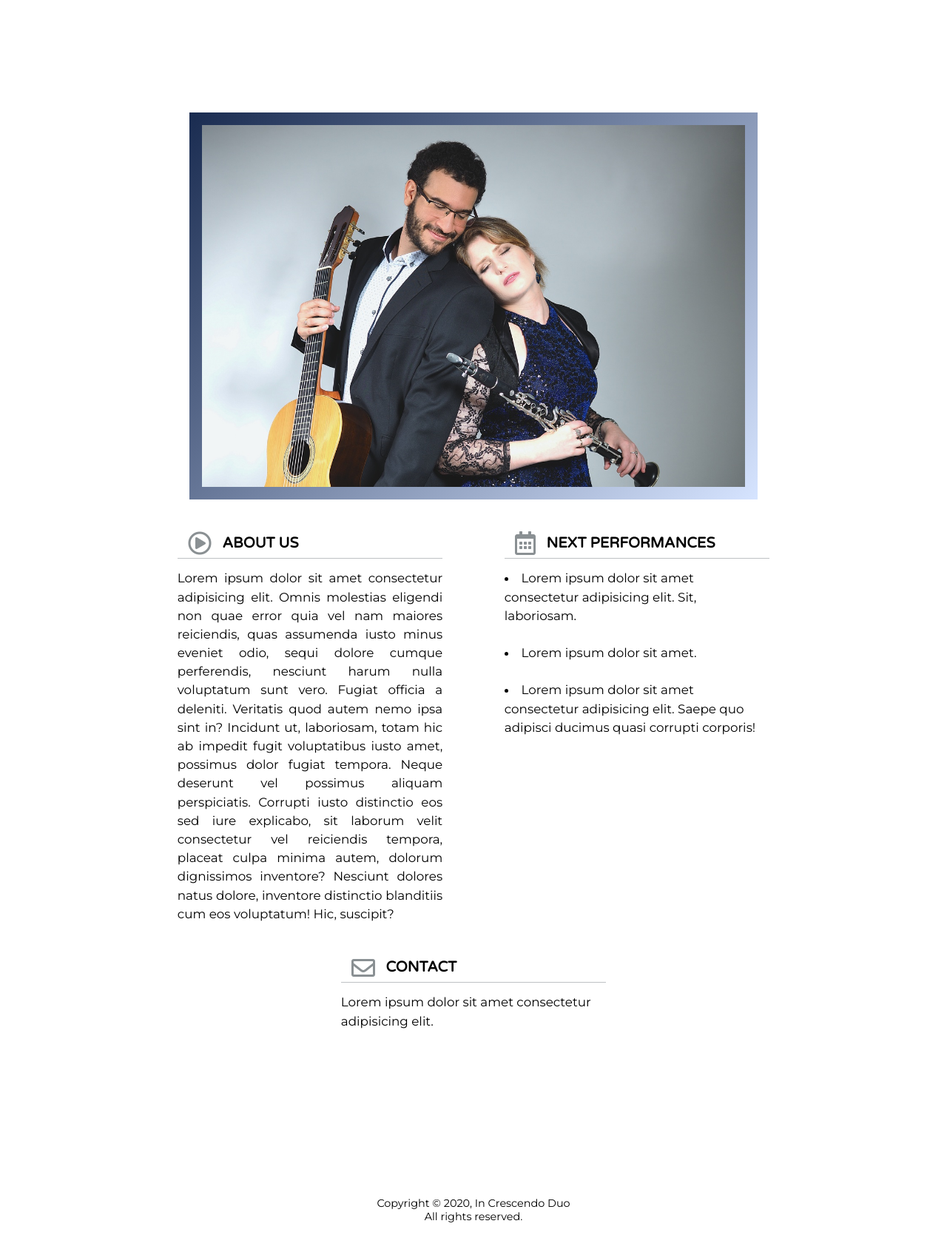
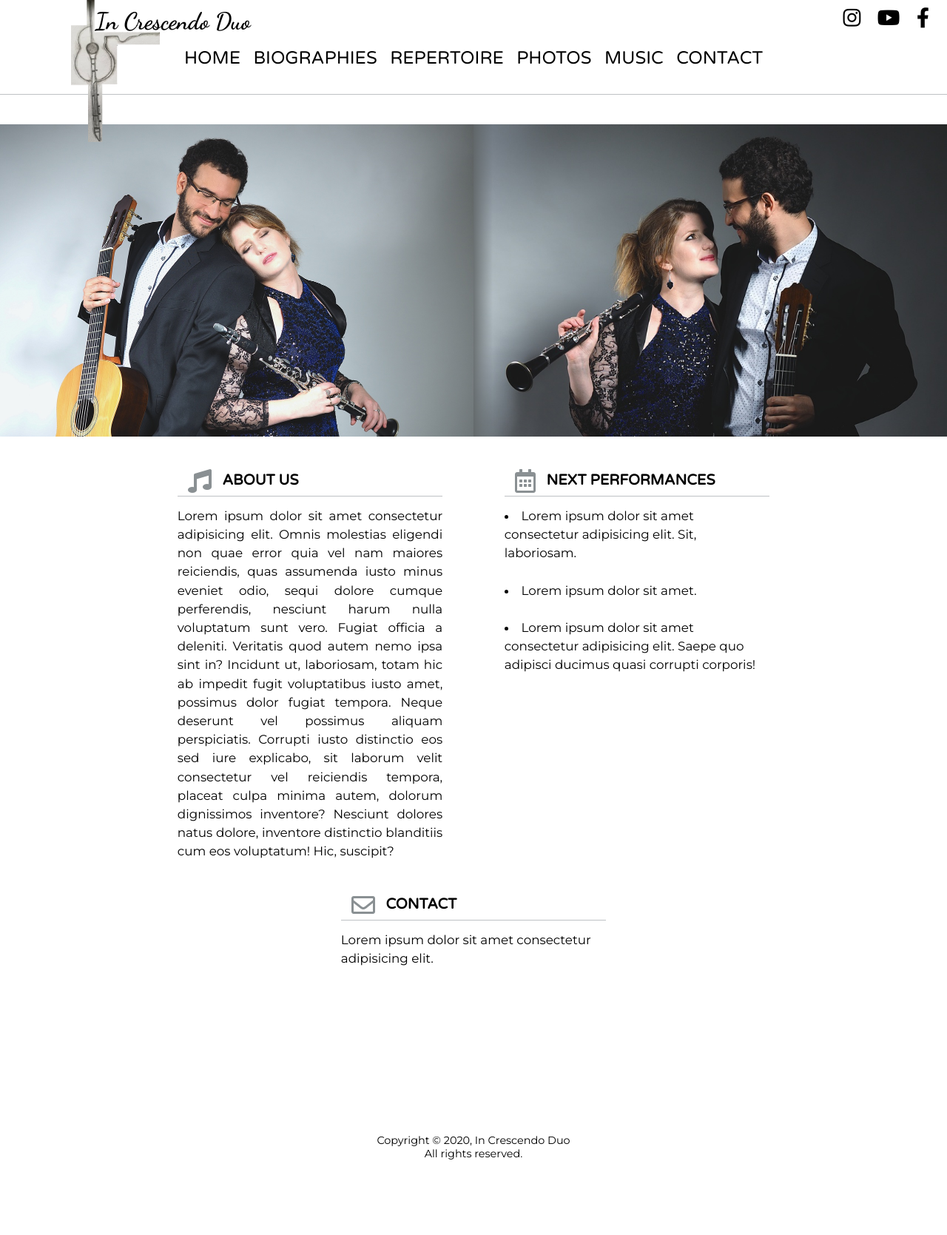
Before and after one commit to EsztiDi/increscendoduo, a PHP site: page / in a window 1280 px wide. Shown: the whole page at 74% size. After the commit the page ends 1567 px from the top, so only its background shows below. Run offline with PHP 8.4, Linux system fonts and the light colour scheme; some libraries are stand-ins or nearby versions; some web fonts are replaced.

Commit message:
White header, 2 photos

```diff
--- a/biographies.html
+++ b/biographies.html
@@ -4,7 +4,7 @@
   <meta charset="UTF-8">
   <meta name="viewport" content="width=device-width, initial-scale=1.0">
   <meta name="description" content="In Crescendo Duo"/>
-  <meta name="theme-color" content="#001B52"/>
+  <meta name="theme-color" content="#FFF"/>
   <title>Biographies - In Crescendo Duo</title>
   <link rel="shortcut icon" href="./images/favicon.ico"/>
   <script src="https://code.jquery.com/jquery-3.5.1.min.js" integrity="sha256-9/aliU8dGd2tb6OSsuzixeV4y/faTqgFtohetphbbj0=" crossorigin="anonymous"></script>
--- a/contact.html
+++ b/contact.html
@@ -4,7 +4,7 @@
   <meta charset="UTF-8">
   <meta name="viewport" content="width=device-width, initial-scale=1.0">
   <meta name="description" content="In Crescendo Duo"/>
-  <meta name="theme-color" content="#001B52"/>
+  <meta name="theme-color" content="#FFF"/>
   <title>Contact - In Crescendo Duo</title>
   <link rel="shortcut icon" href="./images/favicon.ico"/>
   <script src="https://code.jquery.com/jquery-3.5.1.min.js" integrity="sha256-9/aliU8dGd2tb6OSsuzixeV4y/faTqgFtohetphbbj0=" crossorigin="anonymous"></script>
--- a/index.html
+++ b/index.html
@@ -4,7 +4,7 @@
   <meta charset="UTF-8">
   <meta name="viewport" content="width=device-width, initial-scale=1.0">
   <meta name="description" content="In Crescendo Duo"/>
-  <meta name="theme-color" content="#001B52"/>
+  <meta name="theme-color" content="#FFF"/>
   <title>In Crescendo Duo</title>
   <link rel="shortcut icon" href="./images/favicon.ico"/>
   <script src="https://code.jquery.com/jquery-3.5.1.min.js" integrity="sha256-9/aliU8dGd2tb6OSsuzixeV4y/faTqgFtohetphbbj0=" crossorigin="anonymous"></script>
@@ -36,15 +36,15 @@
     <i class="fas fa-times"></i>
   </header>
   <main>
-    <div class="container">
+    <!-- <div class="container"> -->
       <div class="slideshow">
-        <img class="slides" src="./images/1.jpg" alt="In Crescendo Duo 1">
-        <img class="slides" src="./images/2.jpg" alt="In Crescendo Duo 2">
+        <img class="slides one" src="./images/1.jpg" alt="In Crescendo Duo 1">
+        <img class="slides two" src="./images/2.jpg" alt="In Crescendo Duo 2">
       </div>
-    </div>
+    <!-- </div> -->
     <section class="cards">
       <div class="us">
-        <h3><i class="far fa-play-circle"></i>About us</h3>
+        <h3><i class="fas fa-music"></i>About us</h3>
         <p>Lorem ipsum dolor sit amet consectetur adipisicing elit. Omnis molestias eligendi non quae error quia vel nam maiores reiciendis, quas assumenda iusto minus eveniet odio, sequi dolore cumque perferendis, nesciunt harum nulla voluptatum sunt vero. Fugiat officia a deleniti. Veritatis quod autem nemo ipsa sint in? Incidunt ut, laboriosam, totam hic ab impedit fugit voluptatibus iusto amet, possimus dolor fugiat tempora. Neque deserunt vel possimus aliquam perspiciatis. Corrupti iusto distinctio eos sed iure explicabo, sit laborum velit consectetur vel reiciendis tempora, placeat culpa minima autem, dolorum dignissimos inventore? Nesciunt dolores natus dolore, inventore distinctio blanditiis cum eos voluptatum! Hic, suscipit?</p>
       </div>
       <div class="next">
--- a/music.html
+++ b/music.html
@@ -4,7 +4,7 @@
   <meta charset="UTF-8">
   <meta name="viewport" content="width=device-width, initial-scale=1.0">
   <meta name="description" content="In Crescendo Duo"/>
-  <meta name="theme-color" content="#001B52"/>
+  <meta name="theme-color" content="#FFF"/>
   <title>Music - In Crescendo Duo</title>
   <link rel="shortcut icon" href="./images/favicon.ico"/>
   <script src="https://code.jquery.com/jquery-3.5.1.min.js" integrity="sha256-9/aliU8dGd2tb6OSsuzixeV4y/faTqgFtohetphbbj0=" crossorigin="anonymous"></script>
@@ -37,6 +37,7 @@
   </header>
   <main>
     <section class="music">
+      <h3><i class="far fa-play-circle"></i>In Crescendo Duo - History of Tango, A. Piazzolla (I. Bordel 1900)</h3>
       <div class="videos">
         <iframe src="https://www.youtube-nocookie.com/embed/SIP_yj7AQK4" frameborder="0" allow="accelerometer; autoplay; encrypted-media; gyroscope; picture-in-picture" allowfullscreen></iframe>
       </div>
--- a/photos.html
+++ b/photos.html
@@ -4,7 +4,7 @@
   <meta charset="UTF-8">
   <meta name="viewport" content="width=device-width, initial-scale=1.0">
   <meta name="description" content="In Crescendo Duo"/>
-  <meta name="theme-color" content="#001B52"/>
+  <meta name="theme-color" content="#FFF"/>
   <title>Photos - In Crescendo Duo</title>
   <link rel="shortcut icon" href="./images/favicon.ico"/>
   <script src="https://code.jquery.com/jquery-3.5.1.min.js" integrity="sha256-9/aliU8dGd2tb6OSsuzixeV4y/faTqgFtohetphbbj0=" crossorigin="anonymous"></script>
--- a/repertoire.html
+++ b/repertoire.html
@@ -4,7 +4,7 @@
   <meta charset="UTF-8">
   <meta name="viewport" content="width=device-width, initial-scale=1.0">
   <meta name="description" content="In Crescendo Duo"/>
-  <meta name="theme-color" content="#001B52"/>
+  <meta name="theme-color" content="#FFF"/>
   <title>Repertoire - In Crescendo Duo</title>
   <link rel="shortcut icon" href="./images/favicon.ico"/>
   <script src="https://code.jquery.com/jquery-3.5.1.min.js" integrity="sha256-9/aliU8dGd2tb6OSsuzixeV4y/faTqgFtohetphbbj0=" crossorigin="anonymous"></script>
@@ -37,12 +37,13 @@
   </header>
   <main>
     <section class="bio">
-      <div class="duo">
+      <div class="rep">
         <div class="img-container">
           <img src="./images/2.jpg" alt="In Crescendo Duo 2">
         </div>
         <h3>In Crescendo Duo</h3>
         <p>Lorem ipsum dolor sit amet consectetur adipisicing elit. Omnis molestias eligendi non quae error quia vel nam maiores reiciendis, quas assumenda iusto minus eveniet odio, sequi dolore cumque perferendis, nesciunt harum nulla voluptatum sunt vero. Fugiat officia a deleniti. Veritatis quod autem nemo ipsa sint in? Incidunt ut, laboriosam, totam hic ab impedit fugit voluptatibus iusto amet, possimus dolor fugiat tempora. Neque deserunt vel possimus aliquam perspiciatis. Corrupti iusto distinctio eos sed iure explicabo, sit laborum velit consectetur vel reiciendis tempora, placeat culpa minima autem, dolorum dignissimos inventore? Nesciunt dolores natus dolore, inventore distinctio blanditiis cum eos voluptatum! Hic, suscipit?</p>
+        <br>
         <p>Lorem ipsum dolor sit amet consectetur adipisicing elit. Enim atque accusantium laborum. Odit in error accusamus id ipsam quis eaque perferendis dolorem fugit numquam consequuntur dolor laborum eius aut ullam, hic impedit odio officiis tempora atque obcaecati ducimus aperiam.</p>
       </div>
     </section>
--- a/scripts/main.js
+++ b/scripts/main.js
@@ -1,82 +1,69 @@
 $(document).ready(function() {
 
-  if (window.matchMedia("(min-width: 641px)").matches) {
-    var prevScrollPos = window.pageYOffset;
-    $(window).on("scroll", function(){
-      var currentScrollPos = window.pageYOffset;
+  // if (window.matchMedia("(min-width: 641px)").matches) {
+  //   var prevScrollPos = window.pageYOffset;
+  //   $(window).on("scroll", function(){
+  //     var currentScrollPos = window.pageYOffset;
 
-      if (prevScrollPos > currentScrollPos) {
-        $("body > header").css("top", "0");
-      } else {
-        $("body > header").css("top", "-13rem");
-      }
-      prevScrollPos = currentScrollPos;
-    })
-  }
+  //     if (prevScrollPos > currentScrollPos) {
+  //       $("body > header").css("top", "0");
+  //     } else {
+  //       $("body > header").css("top", "-13rem");
+  //     }
+  //     prevScrollPos = currentScrollPos;
+  //   })
+  // }
 
+  if (window.matchMedia("(max-width: 640px)").matches) {
     var slideIndex = 0;
-  $(".container").fadeIn(1000);
+    // $(".container").fadeIn(1000);
     slideShow();
     function slideShow() {
       var slides = $(".slides");
 
-    // slides.eq(slideIndex - 1).fadeTo(1000, 0);
       slides.each(function(index){
-      // $(this).css("z-index", -index);
         $(this).fadeOut(1000);
       });
 
       slideIndex++;
-    if (slideIndex > slides.length) {
-      slideIndex = 1;
+      if (slideIndex > slides.length) {slideIndex = 1;}
+      slides.eq(slideIndex - 1).fadeIn(1000);
+      setTimeout(slideShow, 7000);
     }
-    // if (slideIndex == slides.length) {
-    //   slides.eq(0).fadeTo(500, 0.4);
-    //   slides.eq(0).css({"left": "0", "width": "100%", "filter": "blur(3px)", "z-index": -slideIndex});
-    // } else {
-    //   slides.eq(slideIndex).fadeTo(500, 0.4);
-    //   slides.eq(slideIndex).css({"left": "0", "width": "100%", "filter": "blur(3px)"});
-    // }
-    slides.eq(slideIndex - 1).fadeIn(1000);
-    // slides.eq(slideIndex - 1).fadeTo(500, 1);
-    // slides.eq(slideIndex - 1).css({"left": "20%", "width": "60%", "filter": ""});
-    setTimeout(slideShow, 7000);
   }
 
   $(".card").each(function(index) {
     $(this).on("click", function () {
-      $(".modal").fadeIn();
       currentSlide(index + 1);
       if (window.matchMedia("(pointer: fine)").matches) {
-        $("body").addClass("modal-open").css("overflow-y", "hidden");
-        $("body > header").addClass("modal-open");
+        $("body").addClass("modal-open");
+        // $("body > header").addClass("modal-open");
       }
+      $(".modal").fadeIn();
     })
   });
 
-  $(".close").on("click", function() {
+  function hideModal() {
     $(".modal").fadeOut();
     if (window.matchMedia("(pointer: fine)").matches) {
-      $("body").removeClass("modal-open").css("overflow-y", "");
-      $("body > header").removeClass("modal-open");
+      setTimeout(function() {
+        $("body").removeClass("modal-open");
+      }, 300);
+      // $("body > header").removeClass("modal-open");
     }
-  })
+  }
+
+  $(".close").on("click", function() {
+    hideModal();
+  });
   $(window).click(function(event) {
     if ($(event.target).hasClass("modal-content")) {
-      $(".modal").fadeOut();
-      if (window.matchMedia("(pointer: fine)").matches) {
-        $("body").removeClass("modal-open").css("overflow-y", "");
-        $("body > header").removeClass("modal-open");
-      }
+      hideModal();
     }
   });
   $(document).keydown(function(event) {
     if (event.keyCode == 27) {
-      $(".modal").fadeOut();
-      if (window.matchMedia("(pointer: fine)").matches) {
-        $("body").removeClass("modal-open").css("overflow-y", "");
-        $("body > header").removeClass("modal-open");
-      }
+      hideModal();
     }
     if (event.keyCode == 37) {
       plusSlides(-1);
@@ -93,11 +80,11 @@
     plusSlides(1);
   });
 
-  $(".thumbnail").each(function (index) {
-    $(this).on("click", function () {
-      currentSlide(index + 1);
-    });
-  });
+  // $(".thumbnail").each(function (index) {
+  //   $(this).on("click", function () {
+  //     currentSlide(index + 1);
+  //   });
+  // });
 
   var modalSlideIndex = 1;
   modalSlides(modalSlideIndex);
@@ -122,60 +109,78 @@
 
   $("header .fa-bars, header .fa-times").on("click", function () {
     $("body > header").toggleClass("show1");
+    setTimeout(function() {
       $("nav ul, .social").toggleClass("show2");
+    }, 100);
     $("header .fa-bars, header .fa-times").toggle(500);
   });
 
   gsap.registerPlugin(ScrollTrigger);
 
   ScrollTrigger.defaults({
-    start: "-10% bottom",
-    // start: "top 90%",
-    // end: "50% bottom",
-  });
-  // gsap.defaults({
-  //   duration: 0.7,
-  //   opacity: 0,
-  // });
-
-  gsap.from(".us", { y: innerWidth * 0.1, opacity: 0, duration: 0.7, scrollTrigger: ".us" });
-  gsap.from(".next", { y: innerWidth * 0.1, opacity: 0, duration: 0.7, scrollTrigger: ".next" });
-  gsap.from(".contact", { y: innerWidth * 0.1, opacity: 0, duration: 0.7, scrollTrigger: {trigger: ".contact", start: "-50% bottom"}});
-
-  gsap.from(".email", { y: innerWidth * 0.1, opacity: 0, duration: 0.7, scrollTrigger: ".email" });
-  gsap.from(".phone", { y: innerWidth * 0.1, opacity: 0, duration: 0.7, scrollTrigger: ".phone" });
-  gsap.from(".instagram", { y: innerWidth * 0.1, opacity: 0, duration: 0.7, scrollTrigger: ".instagram" });
-  gsap.from(".facebook", { y: innerWidth * 0.1, opacity: 0, duration: 0.7, scrollTrigger: ".facebook" });
-  gsap.from(".contacts h4", { opacity: 0, duration: 0.7, scrollTrigger: ".contacts h4" });
-
-  gsap.from(".videos", { opacity: 0, duration: 0.7, scrollTrigger: ".videos" });
-
-  gsap.from(".duo .img-container", { opacity: 0, duration: 0.7, scrollTrigger: ".duo" });
-  gsap.from(".duo h3", { opacity: 0, duration: 0.7, scrollTrigger: ".duo" });
-  $(".duo p").each(function() {
-    gsap.from(this, { y: innerWidth * 0.1, opacity: 0, duration: 0.7, scrollTrigger: this });
+    start: "10% bottom",
   });
 
-  gsap.from(".flora .img-container", { opacity: 0, duration: 0.7, scrollTrigger: ".flora" });
-  gsap.from(".flora h3", { opacity: 0, duration: 0.7, scrollTrigger: ".flora" });
-  $(".flora p").each(function() {
-    gsap.from(this, { y: innerWidth * 0.1, opacity: 0, duration: 0.7, scrollTrigger: this });
+  ScrollTrigger.batch(".cards div", {
+    onEnter: (elements, triggers) => {
+      gsap.from(elements, { y: 70, opacity: 0, duration: 0.6, stagger: 0.2 });
+    },
+    once: true,
   });
 
-  gsap.from(".daniel .img-container", { y: innerWidth * 0.1, opacity: 0, duration: 0.7, scrollTrigger: ".daniel" });
-  gsap.from(".daniel h3", { y: innerWidth * 0.1, opacity: 0, duration: 0.7, scrollTrigger: ".daniel" });
-  $(".daniel p").each(function() {
-    gsap.from(this, { y: innerWidth * 0.1, opacity: 0, duration: 0.7, scrollTrigger: this });
+  ScrollTrigger.batch(".flora h3, .flora div", {
+    onEnter: (elements, triggers) => {
+      gsap.from(elements, { opacity: 0, duration: 0.8, stagger: 0.2 });
+    },
+    once: true,
+  });
+  ScrollTrigger.batch(".flora p", {
+    onEnter: (elements, triggers) => {
+      gsap.from(elements, { y: 70, opacity: 0, duration: 0.6, stagger: 0.2 });
+    },
+    once: true,
   });
 
-  gsap.set(".card", { y: innerWidth * 0.1, opacity: 0 });
+  ScrollTrigger.batch(".daniel h3, .daniel div", {
+    onEnter: (elements, triggers) => {
+      gsap.from(elements, { opacity: 0, duration: 0.8, stagger: 0.2 });
+    },
+    once: true,
+  });
+  ScrollTrigger.batch(".daniel p", {
+    onEnter: (elements, triggers) => {
+      gsap.from(elements, { y: 70, opacity: 0, duration: 0.6, stagger: 0.2 });
+    },
+    once: true,
+  });
+
+  ScrollTrigger.batch(".rep h3, .rep div", {
+    onEnter: (elements, triggers) => {
+      gsap.from(elements, { opacity: 0, duration: 0.8, stagger: 0.2 });
+    },
+    once: true,
+  });
+  ScrollTrigger.batch(".rep p", {
+    onEnter: (elements, triggers) => {
+      gsap.from(elements, { y: 70, opacity: 0, duration: 0.6, stagger: 0.2 });
+    },
+    once: true,
+  });
+
+  // gsap.set(".card", { y: 100, opacity: 0 });
   ScrollTrigger.batch(".card", {
     onEnter: (elements, triggers) => {
-      gsap.to(elements, { y: 0, opacity: 1, duration: 0.7, stagger: 0.2 });
-      // gsap.from(elements, { y: innerWidth * 0.1, opacity: 0, duration: 0.7, stagger: 0.2 });
+      // gsap.to(elements, { y: 0, opacity: 1, duration: 0.6, stagger: 0.2 });
+      gsap.from(elements, { y: 70, opacity: 0, duration: 0.6, stagger: 0.2 });
     },
-    start: "-50% bottom",
     once: true
+  });
+
+  ScrollTrigger.batch(".music h3, .music div", {
+    onEnter: (elements, triggers) => {
+      gsap.from(elements, { opacity: 0, duration: 0.8, stagger: 0.2 });
+    },
+    once: true,
   });
 
 
--- a/styles/main.css
+++ b/styles/main.css
@@ -5,12 +5,13 @@
 
 :root {
   /* --header-bg: #F7F3DF; */
-  --header-bg: #001B52;
-  --header-color: #D6E4FF;
-  --header-hover-color: #FFF;
+  /* --header-bg: #001B52; */
+  /* --header-color: #D6E4FF; */
+  --header-hover-color: #8A9093;
   --hover-color: #8A9093;
   --border-color: #BEC1C4;
   --transition-time: 0.2s ease-in;
+  --fade-animation: fade-in 0.8s forwards;
 }
 * {
   margin: 0;
@@ -21,15 +22,7 @@
   font-family: 'Montserrat', sans-serif;
 }
 
-/* ::-webkit-scrollbar {
-  width: 0.7rem;
-} */
-::-webkit-scrollbar, ::-webkit-scrollbar-track {
-  background: var(--header-bg);
-  background: #EAEBEC;
-  /* border-radius: 25px; */
-}
-::-webkit-scrollbar-corner {
+::-webkit-scrollbar, ::-webkit-scrollbar-track, ::-webkit-scrollbar-corner {
   background: #EAEBEC;
 }
 ::-webkit-scrollbar-thumb {
@@ -53,36 +46,35 @@
 }
 
 body > header {
+  position: relative;
   z-index: 10;
-  position: fixed;
+  /* position: fixed;
   top: 0;
   left: 0;
-  width: 100%;
-  /* padding-top: 8.5%; */
-  height: 7rem;
-  background: #001B52;
-  background: var(--header-bg);
+  width: 100%; */
+  height: 8rem;
+  background: #FFF;
+  /* background: var(--header-bg); */
   /* background: linear-gradient(to bottom, var(--header-bg) 85%, transparent 100%); */
-  transition: top 0.7s ease;
+  /* transition: top 0.7s ease; */
+  border-bottom: 1px solid #BEC1C4;
+  border-bottom: 1px solid var(--border-color);
 }
-body > header * {
+/* body > header * {
   color: #D6E4FF;
   color: var(--header-color);
-}
+} */
 header .fa-bars, header .fa-times {
   display: none;
   position: absolute;
   top: 1.1rem;
   right: 6%;
-  font-size: 1.8rem;
+  font-size: 1.6rem;
 }
-
 .logo {
   position: absolute;
   top: 0;
   left: 7.5%;
-  /* width: 8.5%;
-  padding-top: 14%; */
   width: 7.5rem;
   height: 12rem;
 }
@@ -98,13 +90,12 @@
   bottom: 75%;
   left: 27%;
   white-space: nowrap;
-  /* font-size: 2.2vw; */
-  font-size: 1.8rem;
+  font-size: 2rem;
   font-family: 'Dancing Script', cursive;
 }
 nav {
   position: absolute;
-  top: 47%;
+  top: 50%;
   width: 100%;
 }
 nav ul {
@@ -160,25 +144,24 @@
   position: absolute;
   top: 6%;
   right: 1%;
-  min-width: 11%;
   display: flex;
   align-items: center;
   justify-content: flex-end;
-  animation: fade-in 0.7s 0.2s forwards alternate;
+  min-width: 11%;
 }
 .social a {
   font-size: 1.7rem;
   padding: 0 8%;
 }
 .active {
-  /* border-bottom: 1px solid var(--border-color); */
-  border-bottom: 1px solid #D6E4FF;
-  border-bottom: 1px solid var(--header-color);
+  border-bottom: 1px solid #BEC1C4;
+  border-bottom: 1px solid var(--border-color);
+  /* border-bottom: 1px solid var(--header-color); */
 }
 
 main {
-  /* margin-top: 11.5%; */
-  margin-top: 9.5rem;
+  /* margin-top: 9.5rem; */
+  margin-top: 2.5rem;
 }
 
 section {
@@ -193,69 +176,37 @@
 .slideshow {
   position: relative;
   overflow: hidden;
-  padding-top: 66.64%;
-  /* width: 60%; */
-  /* width: 100%; */
-  /* padding-top: 39.98%; */
-  /* padding-top: 39%; */
-  /* margin: auto; */
-  /* border: 1.5% solid var(--border-color); */
+  width: 100%;
+  padding-top: 33%;
+  background: linear-gradient(225deg, #BEC1C4, transparent);
+  animation: var(--fade-animation);
+  /* padding-top: 66.64%; */
 }
-/* .slideshow::before {
+.slideshow::before {
   content: "";
+  z-index: 1;
   position: absolute;
   top: 0;
-  width: 100%;
-  height: 3%;
-  background: linear-gradient(to bottom, white, transparent);
-  z-index: 9;
+  left: 50%;
+  width: 2%;
+  height: 100%;
+  background: linear-gradient(to right, rgba(91, 96, 97, 0.8), transparent);
 }
-.slideshow::after {
-  content: "";
-  position: absolute;
-  bottom: 0;
-  width: 100%;
-  height: 3%;
-  background: linear-gradient(to top, white, transparent);
-  z-index: 9;
-} */
-.container {
+/* .container {
   display: none;
   width: 60%;
   margin: auto;
   padding: 1.3%;
   background: linear-gradient(135deg, rgba(0, 20, 61, 0.9), var(--header-color));
-  /* position: relative; */
-  /* top: 0;
-  left: 0;
-  width: 100%;
-  height: 100%; */
-}
-/* .container::before {
-  content: "";
-  position: absolute;
-  left: 0;
-  width: 1.95%;
-  height: 100%;
-  background: linear-gradient(to right, white, transparent);
-  z-index: 9;
-} */
-/* .container::after {
-  content: "";
-  position: absolute;
-  right: 0;
-  width: 1.95%;
-  height: 100%;
-  background: linear-gradient(to left, white, transparent);
-  z-index: 9;
 } */
 .slides {
-  display: none;
   position: absolute;
   top: 0;
-  left: 0;
-  width: 100%;
-  /* transition: width 2.5s ease, left 2.5s ease, z-index 0.1s 1s; z-index only for 2 images */
+  left: 0%;
+  width: 50%;
+}
+.slides.two {
+  left: 50%;
 }
 
 .cards {
```
Also changed, not shown: other parts of styles/main.css (+73 -57 lines). Lines whose indentation alone changed are shown as unchanged.
